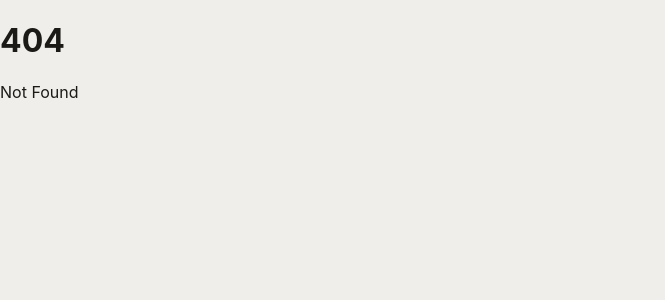
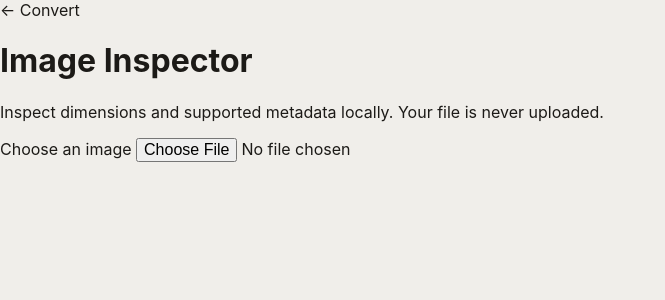
Before and after one commit to official-tisao/image.complianttools.com, a SvelteKit app in the folder apps/web/: page /image-info in a window 1280 px wide. Before the commit this address had no page. Shown: the top 300 px of the page, without its empty margins (0-665 px from the left). Built offline with nearby package versions, Linux system fonts and the light colour scheme.

Commit message:
feat(P2-16): add local image inspector

```diff
--- /dev/null
+++ b/apps/web/src/routes/image-info/+page.svelte
@@ -0,0 +1,81 @@
+<script lang="ts">
+  import { readContainerMetadata, type MetadataTag } from '@complianttools/image-engine';
+
+  let details = $state<{
+    name: string;
+    type: string;
+    bytes: number;
+    width: number;
+    height: number;
+  }>();
+  let tags = $state<readonly MetadataTag[]>([]);
+  let error = $state('');
+
+  async function inspect(file: File | undefined) {
+    details = undefined;
+    tags = [];
+    error = '';
+    if (!file) return;
+    try {
+      const bitmap = await createImageBitmap(file);
+      details = {
+        bytes: file.size,
+        height: bitmap.height,
+        name: file.name,
+        type: file.type,
+        width: bitmap.width,
+      };
+      bitmap.close();
+      try {
+        tags = readContainerMetadata(await file.arrayBuffer()).tags;
+      } catch {
+        // Pixel dimensions remain useful for formats without a currently supported metadata reader.
+      }
+    } catch (reason) {
+      error = reason instanceof Error ? reason.message : 'Unable to inspect this image.';
+    }
+  }
+</script>
+
+<svelte:head>
+  <title>Image Inspector — Image Compliant Tools</title>
+  <meta
+    name="description"
+    content="Inspect image dimensions, size, type, and supported local metadata."
+  />
+  <link rel="canonical" href="https://image.complianttools.com/image-info" />
+</svelte:head>
+
+<main>
+  <a href="/convert">← Convert</a>
+  <h1>Image Inspector</h1>
+  <p>Inspect dimensions and supported metadata locally. Your file is never uploaded.</p>
+  <label
+    >Choose an image <input
+      type="file"
+      accept="image/*"
+      onchange={(event) => void inspect(event.currentTarget.files?.[0])}
+    /></label
+  >
+  {#if details}
+    <dl>
+      <dt>Name</dt>
+      <dd>{details.name}</dd>
+      <dt>Type</dt>
+      <dd>{details.type || 'unknown'}</dd>
+      <dt>Size</dt>
+      <dd>{details.bytes} bytes</dd>
+      <dt>Dimensions</dt>
+      <dd>{details.width} × {details.height} px</dd>
+    </dl>
+    {#if tags.length}
+      <h2>Supported metadata</h2>
+      <ul>
+        {#each tags as tag (`${tag.namespace}:${tag.name}:${tag.value}`)}<li>
+            {tag.namespace}: {tag.name} — {tag.value}
+          </li>{/each}
+      </ul>
+    {/if}
+  {/if}
+  {#if error}<p role="alert">{error}</p>{/if}
+</main>
--- a/apps/web/src/routes/sitemap.xml/+server.ts
+++ b/apps/web/src/routes/sitemap.xml/+server.ts
@@ -2,6 +2,6 @@ export const prerender = true;
 
 export const GET = () =>
   new Response(
-    `<?xml version="1.0" encoding="UTF-8"?><urlset xmlns="http://www.sitemaps.org/schemas/sitemap/0.9"><url><loc>https://image.complianttools.com/convert</loc></url><url><loc>https://image.complianttools.com/compress</loc></url><url><loc>https://image.complianttools.com/resize</loc></url><url><loc>https://image.complianttools.com/heic-converter</loc></url><url><loc>https://image.complianttools.com/raw-converter</loc></url><url><loc>https://image.complianttools.com/image-to-svg</loc></url><url><loc>https://image.complianttools.com/image-to-pdf</loc></url><url><loc>https://image.complianttools.com/favicon-generator</loc></url><url><loc>https://image.complianttools.com/image-to-base64</loc></url><url><loc>https://image.complianttools.com/gif-splitter</loc></url><url><loc>https://image.complianttools.com/exif-viewer</loc></url><url><loc>https://image.complianttools.com/remove-exif</loc></url></urlset>`,
+    `<?xml version="1.0" encoding="UTF-8"?><urlset xmlns="http://www.sitemaps.org/schemas/sitemap/0.9"><url><loc>https://image.complianttools.com/convert</loc></url><url><loc>https://image.complianttools.com/compress</loc></url><url><loc>https://image.complianttools.com/resize</loc></url><url><loc>https://image.complianttools.com/heic-converter</loc></url><url><loc>https://image.complianttools.com/raw-converter</loc></url><url><loc>https://image.complianttools.com/image-to-svg</loc></url><url><loc>https://image.complianttools.com/image-to-pdf</loc></url><url><loc>https://image.complianttools.com/favicon-generator</loc></url><url><loc>https://image.complianttools.com/image-to-base64</loc></url><url><loc>https://image.complianttools.com/gif-splitter</loc></url><url><loc>https://image.complianttools.com/exif-viewer</loc></url><url><loc>https://image.complianttools.com/remove-exif</loc></url><url><loc>https://image.complianttools.com/image-info</loc></url></urlset>`,
     { headers: { 'content-type': 'application/xml' } },
   );
```
